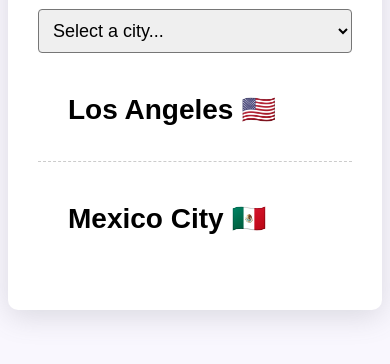
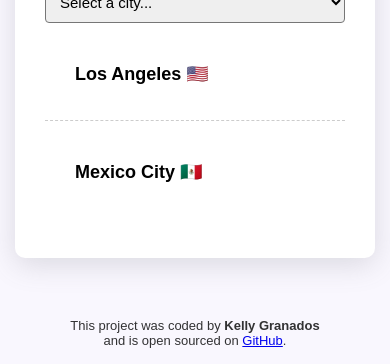
Before and after one commit to kellyg418/World-Clock, a plain HTML site: page index.html in a window 390 px wide. Shown: the part 171-535 px from the top of the page. Drawn offline with nearby package versions, Linux system fonts and the light colour scheme; a script that the page names is missing.

Commit message:
Added responsive elements

```diff
--- a/index.html
+++ b/index.html
@@ -38,8 +38,8 @@
       </div>
     </div>
     <footer>
-      This project was coded by <strong>Kelly Granados</strong> and is open
-      sourced on
+      This project was coded by <strong>Kelly Granados</strong> <br />
+      and is open sourced on
       <a href="https://github.com/kellyg418/World-Clock" target="_blank"
         >GitHub</a
       >.
--- a/src/style.css
+++ b/src/style.css
@@ -63,3 +63,37 @@ footer {
   vertical-align: middle;
   line-height: 36px;
 }
+
+@media (max-width: 700px) {
+  h1 {
+    font-size: 25px;
+  }
+
+  h2 {
+    font-size: 18px;
+  }
+
+  select {
+    font-size: 15px;
+  }
+
+  footer {
+    font-size: 13px;
+  }
+
+  .container {
+    max-width: 300px;
+  }
+
+  .time {
+    font-size: 18px;
+  }
+
+  .time small {
+    font-size: 15px;
+  }
+
+  .city {
+    font-size: 13px;
+  }
+}
```
